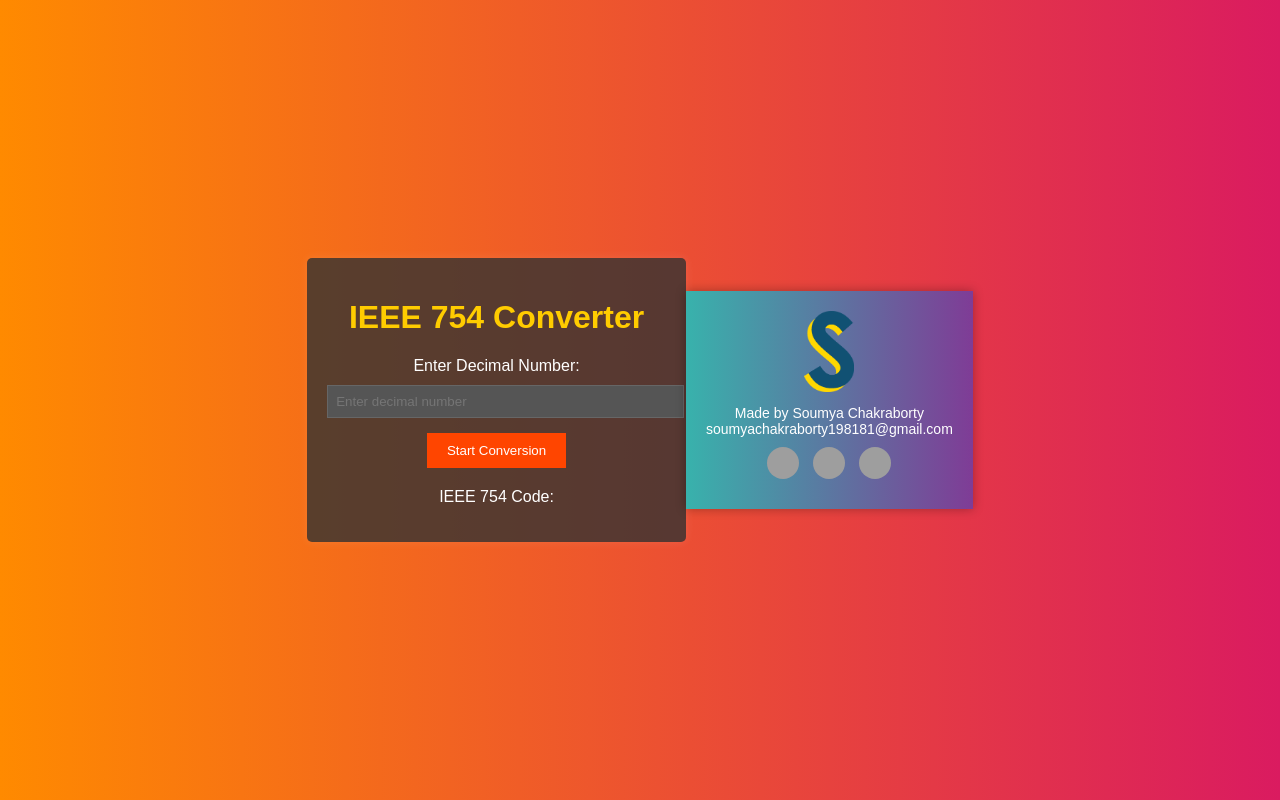
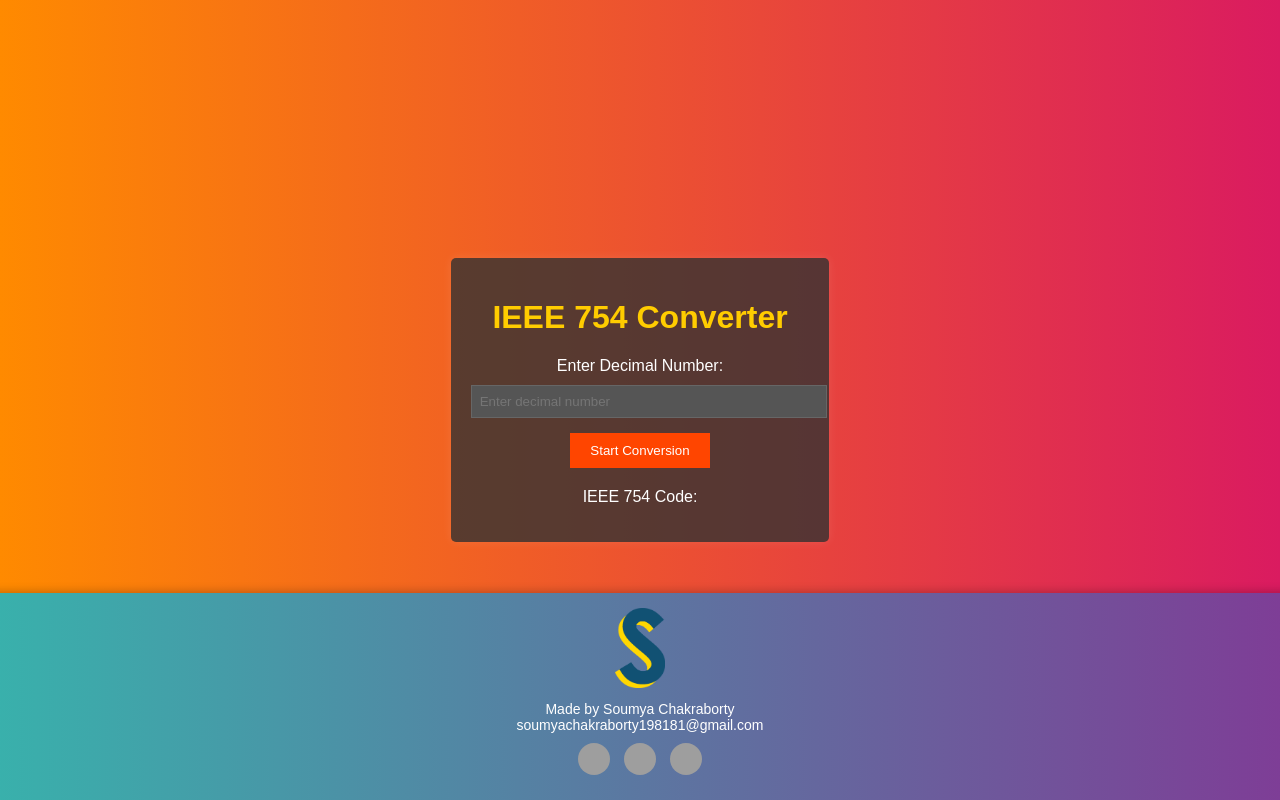
Before and after one commit to Soumya-Chakraborty/IEEE754, a plain HTML site: page index.html in a window 1280 px wide. Drawn offline with Linux system fonts and the light colour scheme; grey boxes are pictures that could not be loaded.

Commit message:
footer adjusted

```diff
--- a/index.html
+++ b/index.html
@@ -31,10 +31,14 @@
         .footer {
             background: linear-gradient(to right, #38b2ac, #7f3c96);
             color: white;
-            padding: 20px;
+            padding: 15px 20px;
+            /* Adjusted padding for a more balanced look */
             text-align: center;
             font-size: 14px;
-            position: relative;
+            position: fixed;
+            bottom: 0;
+            width: 100%;
+            /* Full width */
             box-shadow: 0 0 10px rgba(0, 0, 0, 0.3);
         }
 
```
